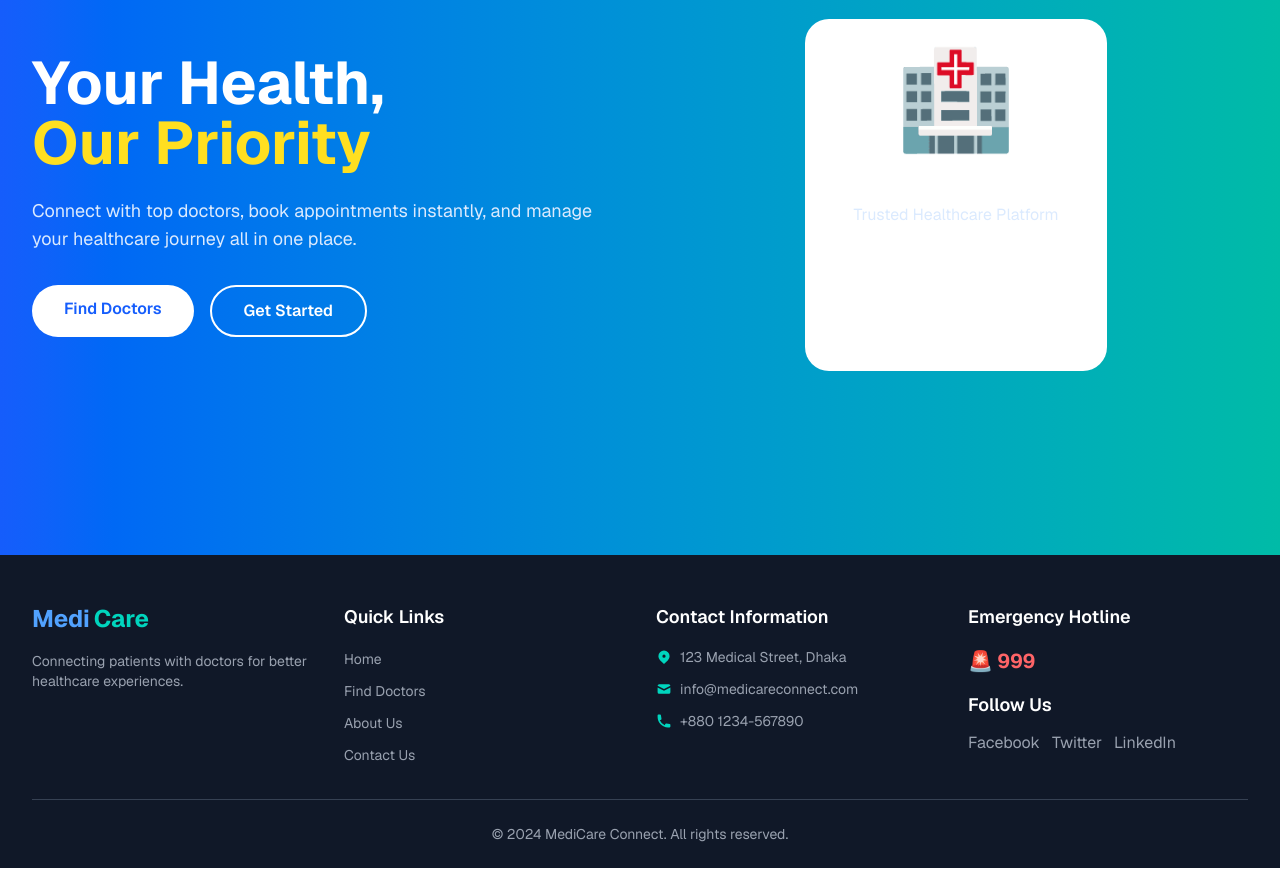
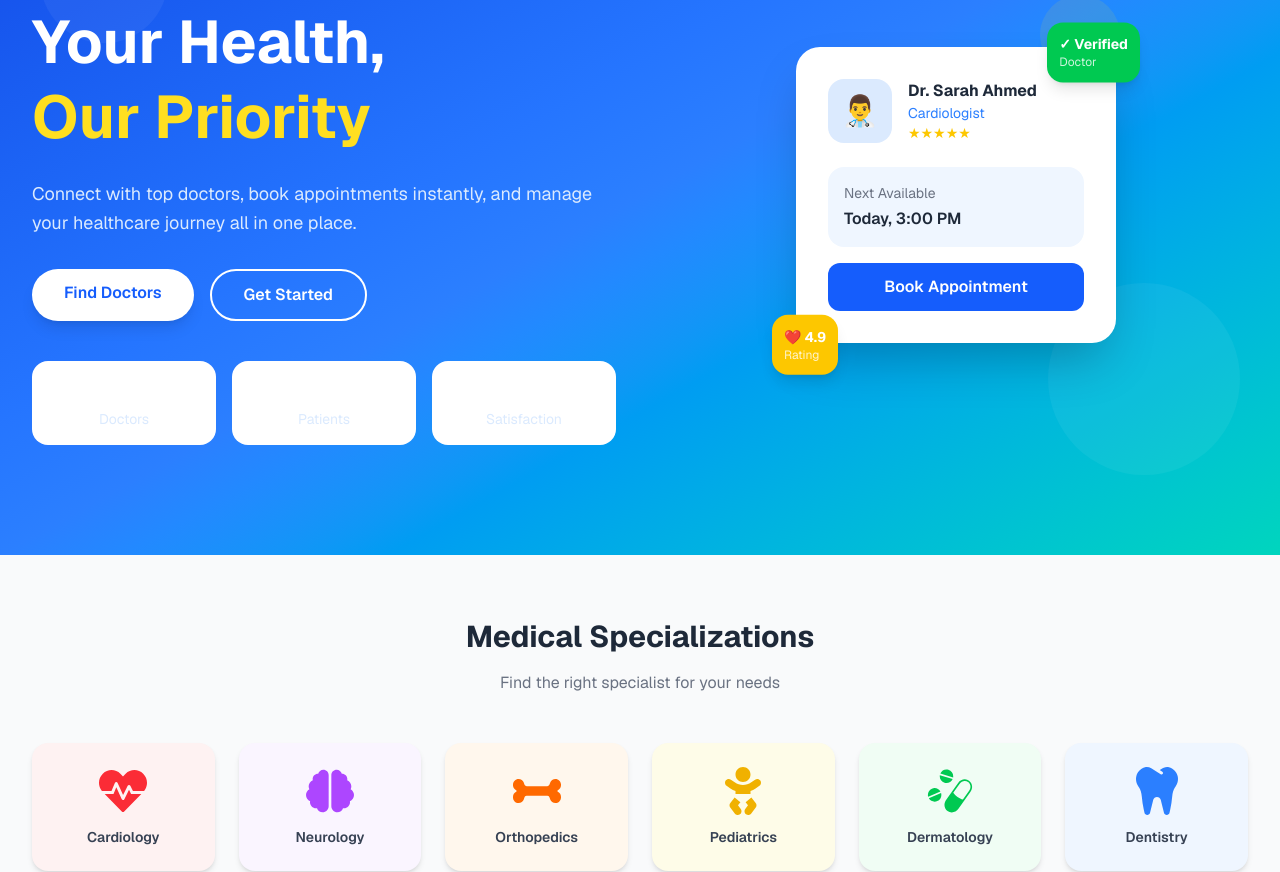
Before and after one commit to jannat337/medicare-connect-client, a Next.js app: page / in a window 1280 px wide. Shown: the part 229-1101 px from the top of the page. Built offline with nearby package versions, Linux system fonts and the light colour scheme.

Commit message:
improve home page banner and specialization sections

```diff
--- a/package.json
+++ b/package.json
@@ -13,9 +13,11 @@
     "better-auth": "^1.6.20",
     "firebase": "^12.15.0",
     "framer-motion": "^12.41.0",
+    "lottie-react": "^2.4.1",
     "next": "16.2.9",
     "react": "19.2.4",
     "react-dom": "19.2.4",
+    "react-icons": "^5.6.0",
     "recharts": "^3.9.0"
   },
   "devDependencies": {
--- a/src/app/page.js
+++ b/src/app/page.js
@@ -2,12 +2,32 @@
 
 import { motion } from 'framer-motion';
 import Link from 'next/link';
+import { FaHeartbeat, FaBrain, FaBone, FaBaby, FaTooth } from 'react-icons/fa';
+import { GiMedicines } from 'react-icons/gi';
+import Lottie from 'lottie-react';
 
 export default function Home() {
+  const doctorAnimation = {
+    v: "5.5.7",
+    fr: 60,
+    ip: 0,
+    op: 180,
+    w: 400,
+    h: 400,
+    assets: [],
+    layers: []
+  };
+
   return (
     <main>
       {/* Banner Section */}
-      <section className="bg-gradient-to-r from-blue-600 to-teal-500 min-h-[90vh] flex items-center">
+      <section className="bg-gradient-to-br from-blue-700 via-blue-500 to-teal-400 min-h-[90vh] flex items-center relative overflow-hidden">
+
+        {/* Background decorations */}
+        <div className="absolute top-20 left-10 w-32 h-32 bg-white opacity-5 rounded-full"></div>
+        <div className="absolute bottom-20 right-10 w-48 h-48 bg-white opacity-5 rounded-full"></div>
+        <div className="absolute top-40 right-40 w-20 h-20 bg-yellow-300 opacity-10 rounded-full"></div>
+
         <div className="max-w-7xl mx-auto px-4 sm:px-6 lg:px-8 w-full">
           <div className="grid grid-cols-1 md:grid-cols-2 gap-12 items-center">
 
@@ -17,50 +37,130 @@ export default function Home() {
               animate={{ opacity: 1, x: 0 }}
               transition={{ duration: 0.8 }}
             >
-              <h1 className="text-4xl md:text-6xl font-bold text-white mb-6">
+              <div className="inline-block bg-white bg-opacity-20 text-white text-sm px-4 py-2 rounded-full mb-6">
+                🏥 Trusted Healthcare Platform
+              </div>
+              <h1 className="text-4xl md:text-6xl font-bold text-white mb-6 leading-tight">
                 Your Health, <br />
                 <span className="text-yellow-300">Our Priority</span>
               </h1>
-              <p className="text-blue-100 text-lg mb-8">
+              <p className="text-blue-100 text-lg mb-8 leading-relaxed">
                 Connect with top doctors, book appointments instantly, and manage your healthcare journey all in one place.
               </p>
-              <div className="flex gap-4 flex-wrap">
-                <Link href="/doctors" className="bg-white text-blue-600 px-8 py-3 rounded-full font-semibold hover:bg-yellow-300 hover:text-blue-800 transition">
+              <div className="flex gap-4 flex-wrap mb-10">
+                <Link href="/doctors" className="bg-white text-blue-600 px-8 py-3 rounded-full font-semibold hover:bg-yellow-300 hover:text-blue-800 transition shadow-lg">
                   Find Doctors
                 </Link>
                 <Link href="/register" className="border-2 border-white text-white px-8 py-3 rounded-full font-semibold hover:bg-white hover:text-blue-600 transition">
                   Get Started
                 </Link>
               </div>
+
+              {/* Stats */}
+              <div className="grid grid-cols-3 gap-4">
+                {[
+                  { number: "500+", label: "Doctors" },
+                  { number: "10k+", label: "Patients" },
+                  { number: "98%", label: "Satisfaction" },
+                ].map((stat, i) => (
+                  <div key={i} className="bg-white bg-opacity-15 rounded-2xl p-4 text-center">
+                    <div className="text-2xl font-bold text-white">{stat.number}</div>
+                    <div className="text-blue-100 text-sm">{stat.label}</div>
+                  </div>
+                ))}
+              </div>
             </motion.div>
 
             {/* Right Content */}
             <motion.div
-              initial={{ opacity: 0, x: 50 }}
-              animate={{ opacity: 1, x: 0 }}
+              initial={{ opacity: 0, scale: 0.8 }}
+              animate={{ opacity: 1, scale: 1 }}
               transition={{ duration: 0.8, delay: 0.2 }}
-              className="hidden md:flex justify-center"
+              className="hidden md:flex justify-center items-center"
             >
-              <div className="bg-white bg-opacity-20 rounded-3xl p-8 text-white text-center">
-                <div className="text-8xl mb-4">🏥</div>
-                <h3 className="text-2xl font-bold mb-2">MediCare Connect</h3>
-                <p className="text-blue-100">Trusted Healthcare Platform</p>
-                <div className="grid grid-cols-2 gap-4 mt-6">
-                  <div className="bg-white bg-opacity-20 rounded-xl p-4">
-                    <div className="text-3xl font-bold">500+</div>
-                    <div className="text-sm">Doctors</div>
+              <div className="relative">
+                {/* Main card */}
+                <div className="bg-white rounded-3xl p-8 shadow-2xl w-80">
+                  <div className="flex items-center gap-4 mb-6">
+                    <div className="w-16 h-16 bg-blue-100 rounded-2xl flex items-center justify-center text-3xl">
+                      👨‍⚕️
+                    </div>
+                    <div>
+                      <h3 className="font-bold text-gray-800">Dr. Sarah Ahmed</h3>
+                      <p className="text-blue-500 text-sm">Cardiologist</p>
+                      <div className="flex text-yellow-400 text-sm">★★★★★</div>
+                    </div>
                   </div>
-                  <div className="bg-white bg-opacity-20 rounded-xl p-4">
-                    <div className="text-3xl font-bold">10k+</div>
-                    <div className="text-sm">Patients</div>
+                  <div className="bg-blue-50 rounded-2xl p-4 mb-4">
+                    <p className="text-sm text-gray-500 mb-1">Next Available</p>
+                    <p className="font-semibold text-gray-800">Today, 3:00 PM</p>
                   </div>
+                  <button className="w-full bg-blue-600 text-white py-3 rounded-xl font-semibold hover:bg-blue-700 transition">
+                    Book Appointment
+                  </button>
                 </div>
+
+                {/* Floating cards */}
+                <motion.div
+                  animate={{ y: [0, -10, 0] }}
+                  transition={{ repeat: Infinity, duration: 3 }}
+                  className="absolute -top-6 -right-6 bg-green-500 text-white rounded-2xl p-3 shadow-lg"
+                >
+                  <div className="text-sm font-bold">✓ Verified</div>
+                  <div className="text-xs opacity-80">Doctor</div>
+                </motion.div>
+
+                <motion.div
+                  animate={{ y: [0, 10, 0] }}
+                  transition={{ repeat: Infinity, duration: 3, delay: 1 }}
+                  className="absolute -bottom-6 -left-6 bg-yellow-400 text-white rounded-2xl p-3 shadow-lg"
+                >
+                  <div className="text-sm font-bold">❤️ 4.9</div>
+                  <div className="text-xs opacity-80">Rating</div>
+                </motion.div>
               </div>
             </motion.div>
 
           </div>
         </div>
       </section>
+
+      {/* Medical Specializations */}
+      <section className="py-16 bg-gray-50">
+        <div className="max-w-7xl mx-auto px-4 sm:px-6 lg:px-8">
+          <motion.div
+            initial={{ opacity: 0, y: 30 }}
+            whileInView={{ opacity: 1, y: 0 }}
+            transition={{ duration: 0.6 }}
+            className="text-center mb-12"
+          >
+            <h2 className="text-3xl font-bold text-gray-800 mb-4">Medical Specializations</h2>
+            <p className="text-gray-500">Find the right specialist for your needs</p>
+          </motion.div>
+
+          <div className="grid grid-cols-2 md:grid-cols-3 lg:grid-cols-6 gap-6">
+            {[
+              { name: "Cardiology", icon: <FaHeartbeat />, color: "bg-red-50", iconColor: "text-red-500" },
+              { name: "Neurology", icon: <FaBrain />, color: "bg-purple-50", iconColor: "text-purple-500" },
+              { name: "Orthopedics", icon: <FaBone />, color: "bg-orange-50", iconColor: "text-orange-500" },
+              { name: "Pediatrics", icon: <FaBaby />, color: "bg-yellow-50", iconColor: "text-yellow-500" },
+              { name: "Dermatology", icon: <GiMedicines />, color: "bg-green-50", iconColor: "text-green-500" },
+              { name: "Dentistry", icon: <FaTooth />, color: "bg-blue-50", iconColor: "text-blue-500" },
+            ].map((spec, index) => (
+              <motion.div
+                key={index}
+                initial={{ opacity: 0, y: 20 }}
+                whileInView={{ opacity: 1, y: 0 }}
+                transition={{ duration: 0.4, delay: index * 0.1 }}
+                className={`${spec.color} rounded-2xl p-6 text-center shadow-md hover:shadow-xl hover:-translate-y-1 transition cursor-pointer`}
+              >
+                <div className={`text-5xl mb-3 flex justify-center ${spec.iconColor}`}>{spec.icon}</div>
+                <h3 className="text-sm font-semibold text-gray-700">{spec.name}</h3>
+              </motion.div>
+            ))}
+          </div>
+        </div>
+      </section>
     </main>
   );
 }
```
Also changed, not shown: 1 other file (tests, documents, lock files or other folders).
